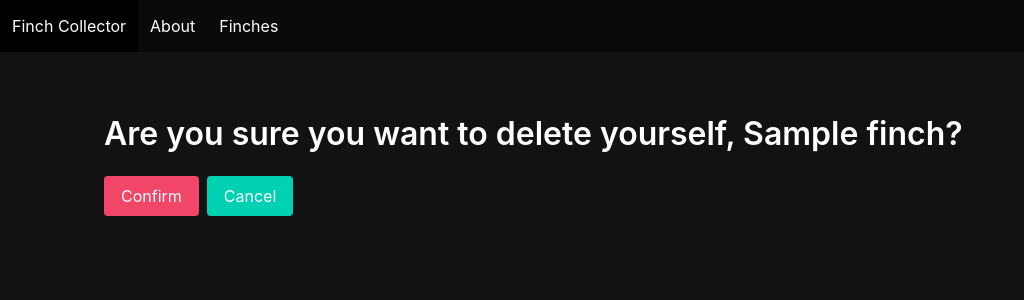
After one commit to Alos222/Finch_Collector, a Django app: page /finchs/1/delete in a window 1280 px wide. The commit adds this page. Shown: the top 300 px of the page, without its empty margins (0-1024 px from the left). Run offline with Django 4.2, Linux system fonts and the light colour scheme; tables that the repository leaves empty hold one stand-in row (values such as "Sample post").

Commit message:
full CRUD functionality

```diff
--- /dev/null
+++ b/main_app/templates/finch_delete_confirmation.html
@@ -0,0 +1,14 @@
+{% extends 'base.html' %}
+{% block title %}- Delete {% endblock %}
+{% block content %}
+<h1 class="title pt-5">Are you sure you want to delete yourself, {{finch.name}}?</h1>
+<form method="post">
+    {% csrf_token %}
+    <div class="buttons">
+    <!-- confirm finch delete -->
+        <input class="button is-danger" type="submit" value="Confirm" />
+        <!-- Redirect back to detail on cancel -->
+        <a class="button is-primary" href="{% url 'finch_detail' finch.pk %}">Cancel</a>
+    </div>
+</form>
+{% endblock %}
--- a/main_app/templates/finch_detail.html
+++ b/main_app/templates/finch_detail.html
@@ -21,7 +21,7 @@
           <i class="fas fa-edit"></i>
         </span>
       </a>
-    <a href="" class="button is-danger">
+    <a href="{% url 'finch_delete' finch.pk %}" class="button is-danger">
       <span class="icon">
         <i class="fas fa-trash-alt"></i>
       </span>
--- a/main_app/urls.py
+++ b/main_app/urls.py
@@ -11,5 +11,6 @@ urlpatterns = [
     path('finchs/', views.FinchList.as_view(), name = "finch_list"),
     path('finchs/new/', views.FinchCreate.as_view(), name = "finch_create"),
     path('finchs/<int:pk>', views.FinchDetail.as_view(), name= "finch_detail"),
-    path('finchs/<int:pk>/update', views.FinchUpdate.as_view(), name= "finch_update")
+    path('finchs/<int:pk>/update', views.FinchUpdate.as_view(), name= "finch_update"),
+    path('finchs/<int:pk>/delete', views.FinchDelete.as_view(), name="finch_delete")
 ]
--- a/main_app/views.py
+++ b/main_app/views.py
@@ -46,3 +46,8 @@ class FinchUpdate(UpdateView):
 
     def get_success_url(self):
         return reverse('finch_detail', kwargs={'pk': self.object.pk})
+
+class FinchDelete(DeleteView):
+    model = Finch
+    template_name = "finch_delete_confirmation.html"
+    success_url = "/finchs/"
```
